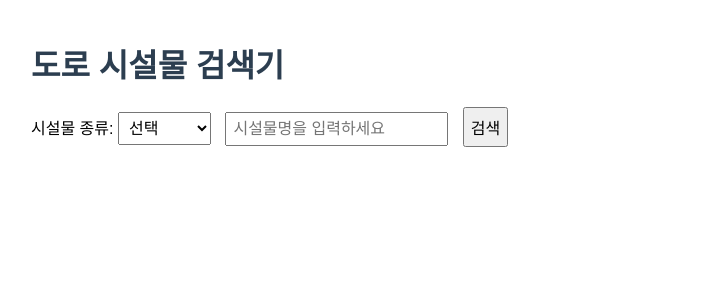
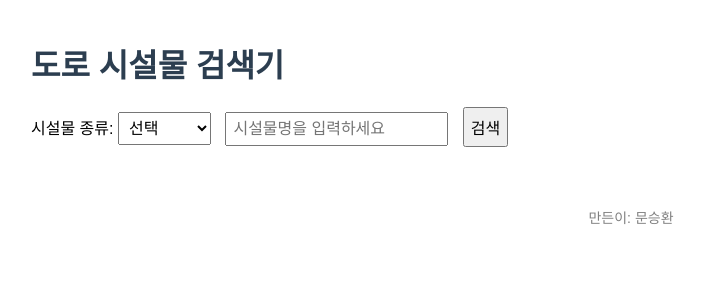
Before and after one commit to UltraMond/road_structure_webapp, a Flask app: page / in a window 1280 px wide. Shown: the top 300 px of the page, without its empty margins (9-713 px from the left). Run offline with Flask 3, Linux system fonts and the light colour scheme.

Commit message:
Add author footer

```diff
--- a/templates/index.html
+++ b/templates/index.html
@@ -25,6 +25,12 @@
         }
         li {
             margin-bottom: 4px;
+        }
+        footer {
+            margin-top: 60px;
+            text-align: center;
+            color: gray;
+            font-size: 14px;
         }
     </style>
 </head>
@@ -54,5 +60,9 @@
             {% endfor %}
         </ul>
     {% endfor %}
+
+    <footer>
+        만든이: 문승환
+    </footer>
 </body>
 </html>
```
